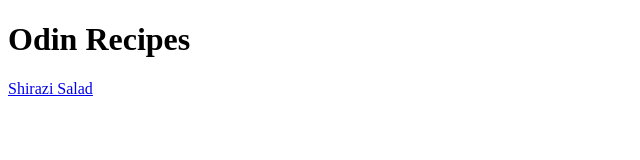
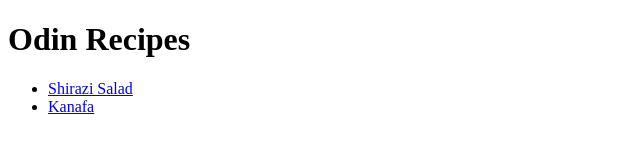
Before and after one commit to khalilsadi/odin-recipes, a plain HTML site: page index.html in a window 1280 px wide. Shown: the whole page, without its empty margins (0-640 px from the left). Drawn offline with Linux system fonts and the light colour scheme.

Commit message:
modified:   khalil 	kanafa.html added a kanafa recipe

```diff
--- a/index.html
+++ b/index.html
@@ -9,6 +9,9 @@
     </head>
     <body>
         <h1>Odin Recipes</h1>
-        <a href="./shirazi-salad.html">Shirazi Salad</a>
+        <ul>
+            <li><a href="./shirazi-salad.html">Shirazi Salad</a></li>
+            <li><a href="./kanafa.html">Kanafa</a></li>
+        </ul>
     </body>
     </html>
```
